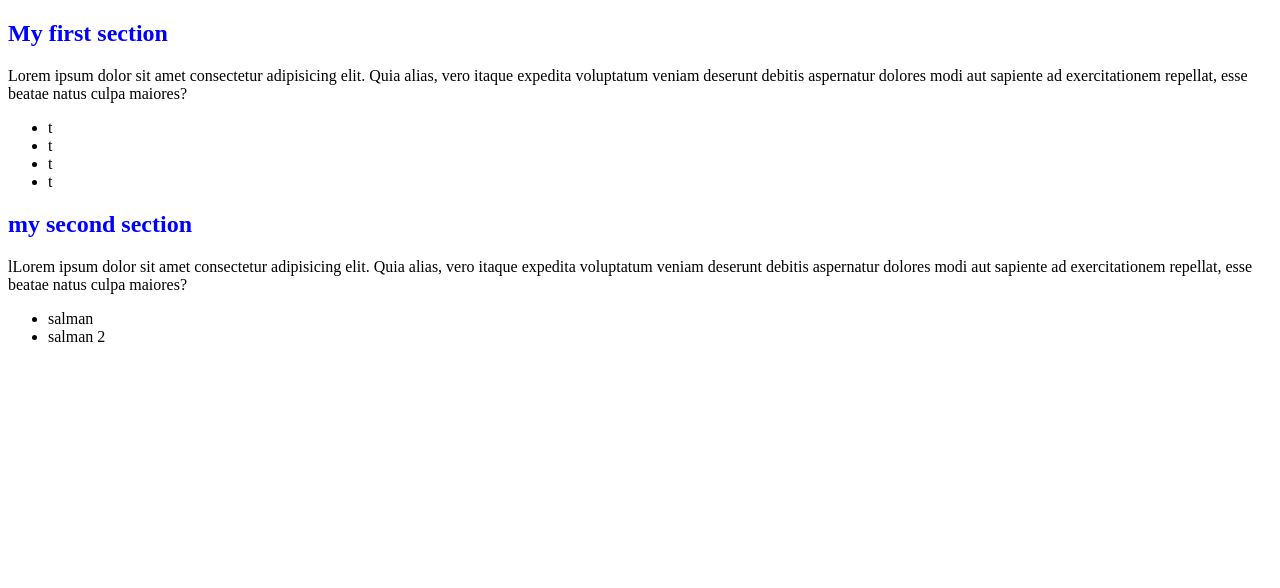
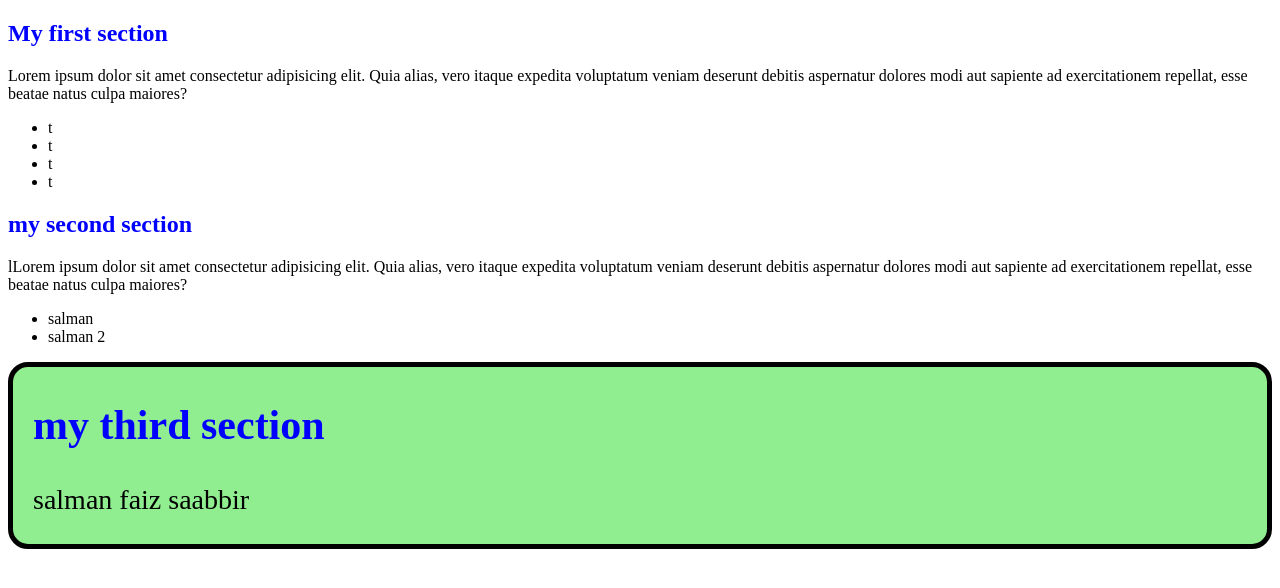
Before and after one commit to Salman-Faiz/DOM-documents-Object-Model, a plain HTML site: page index.html in a window 1280 px wide. Drawn offline with Linux system fonts and the light colour scheme.

Commit message:
getElementsByClassName  and external style added by Js

```diff
--- a/index.html
+++ b/index.html
@@ -21,5 +21,6 @@
 
     </main>
 <script src="scripts/dom.js"></script>
+<script src="scripts/first.js"></script>
 </body>
 </html>
--- a/scripts/dom.js
+++ b/scripts/dom.js
@@ -24,5 +24,5 @@ mainContainer1.appendChild(section);
 const paragraph=document.getElementsByClassName('paragraph');
 paragraph.innerText='kkkkk jjjjj hhhhh';
 
-const sectionTitle =document.getElementsByClassName('firstSection');
-sectionTitle.setAttribute('sectionTitle','tooltip added by javascript');
+// const sectionTitle =document.getElementsByClassName('firstSection');
+// sectionTitle.setAttribute createAttribute('sectionTitle','tooltip added by javascript');
--- /dev/null
+++ b/scripts/first.js
@@ -0,0 +1,16 @@
+console.log('first file');
+
+const main=document.getElementById('mainContainer');
+const section2=document.createElement('section');
+main.appendChild(section2);
+const h2=document.createElement('h1');
+h2.innerText='my third section';
+section2.appendChild(h2);
+const paragraph2=document.createElement('p');
+paragraph2.innerText='salman faiz saabbir';
+section2.appendChild(paragraph2);
+section2.style.backgroundColor='lightgreen';
+section2.style.border= '5px solid black';
+section2.style.borderRadius= '20px';
+section2.style.paddingLeft= '20px';
+section2.style.fontSize= '28px';
```
